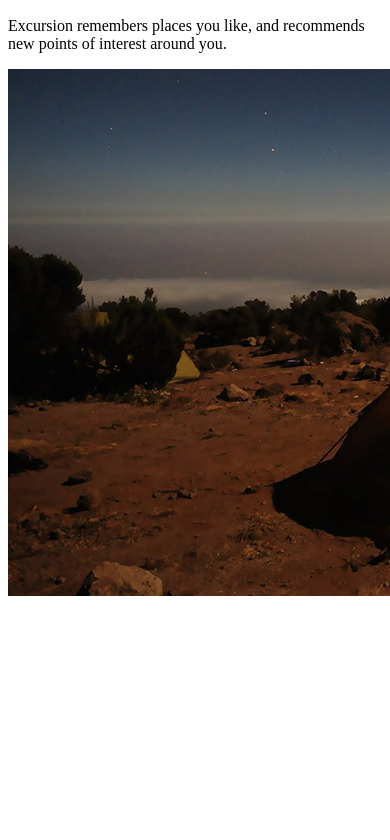
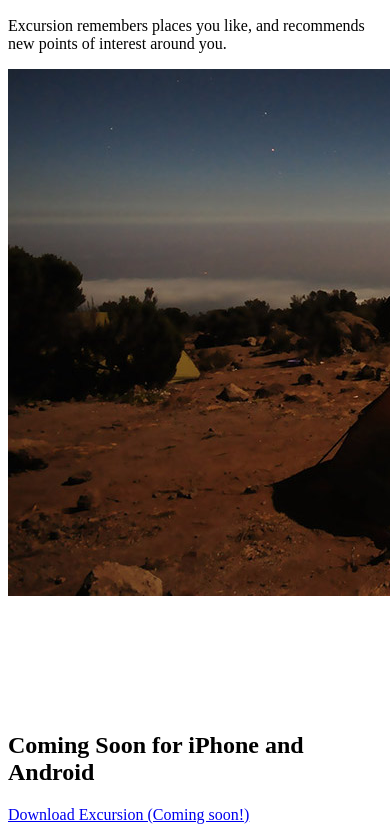
Before and after one commit to hcamposa/excursion, a plain HTML site: page index.html in a window 390 px wide. Shown: the part 355-1195 px from the top of the page. Before the commit the page ends 963 px from the top, so only its background shows below. Drawn offline with Linux system fonts and the light colour scheme.

Commit message:
added final section with phone and link

```diff
--- a/index.html
+++ b/index.html
@@ -19,5 +19,11 @@
       new points of interest around you.
     </p>
     <img src="./resources/images/camp.jpeg" />
+    <br />
+    <img src="./resources/images/phone.png" />
+    <h2>Coming Soon for iPhone and Android</h2>
+    <p>
+      <a class="click" href="#">Download Excursion (Coming soon!)</a>
+    </p>
   </body>
 </html>
```
Also changed, not shown: resources/images/phone.png (added).
